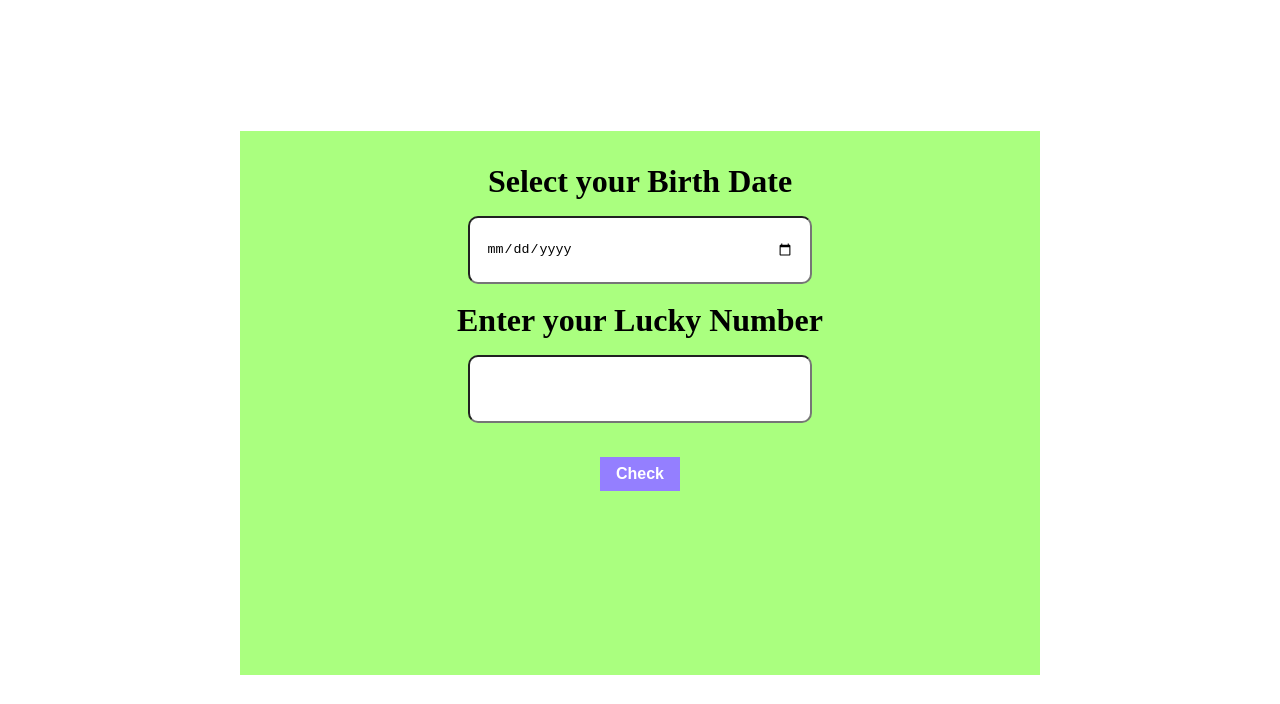
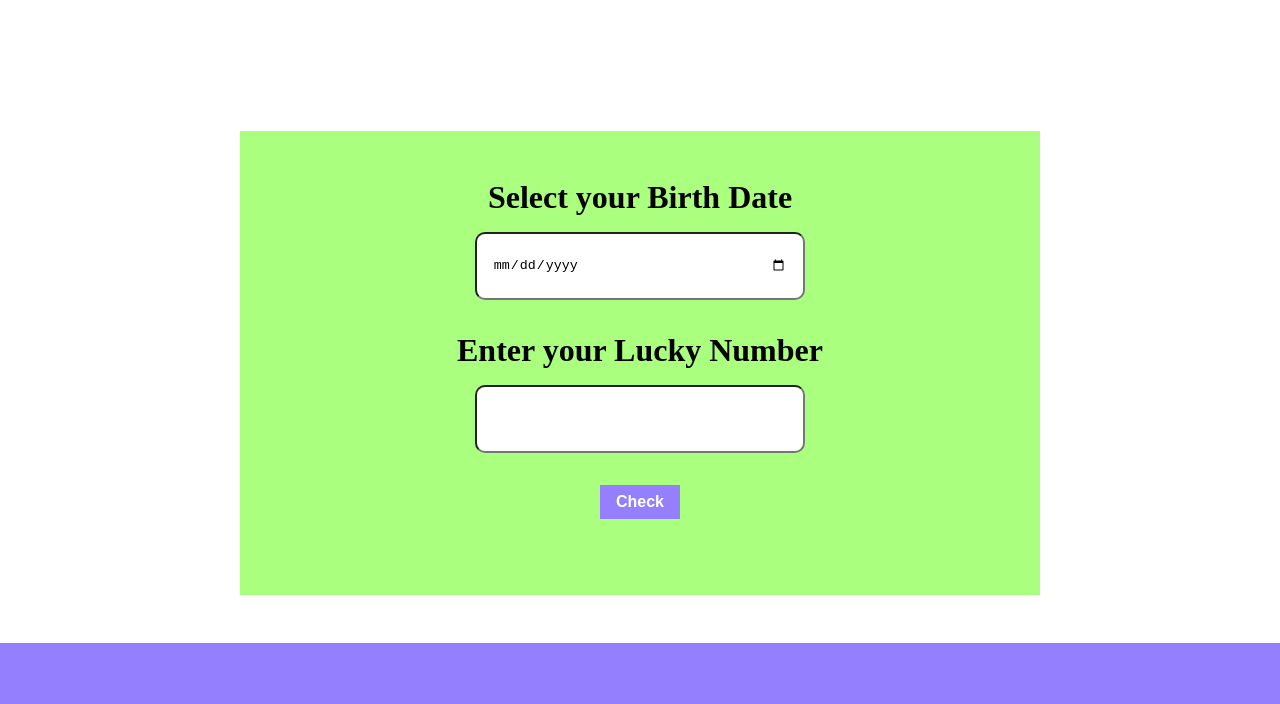
Before and after one commit to khyatibaria/Mark-11, a plain HTML site: page index.html in a window 1280 px wide. Shown: the part 1100-1804 px from the top of the page. Drawn offline with Linux system fonts and the light colour scheme.

Commit message:
Update Style

```diff
--- a/index.html
+++ b/index.html
@@ -21,10 +21,14 @@
 
     <div id="mainSection">
         <form>
-            <label>Select your Birth Date</label><br>
-            <input type="date" id="birth-date"><br>
-            <label>Enter your Lucky Number</label><br>
-            <input type="Number" id="lucky-num"><br>
+            <label>Select your Birth Date
+                <input type="date" id="birth-date">
+            </label>
+
+            <label>Enter your Lucky Number
+                <input type="Number" id="lucky-num">
+            </label>
+
             <button type="submit" id="check">Check</button>
         </form>
 
--- a/style.css
+++ b/style.css
@@ -16,17 +16,17 @@
     text-align: center;
     margin: auto;
     padding: 2rem 1rem;
-    height: 60vh;
+    min-height: 50vh;
     width: 60%;
     margin-top: 20rem;
     background-color:#aaff7f;
 }
 
 label{
+    display: block;
     font-size: 2rem;
     font-weight: bold;
     padding: 1rem;
-
 }
 
 input {
@@ -54,7 +54,6 @@ button {
 p{
     margin-top: 1rem;
     padding: 1rem;
-
 }
 
 #balloon{
```
